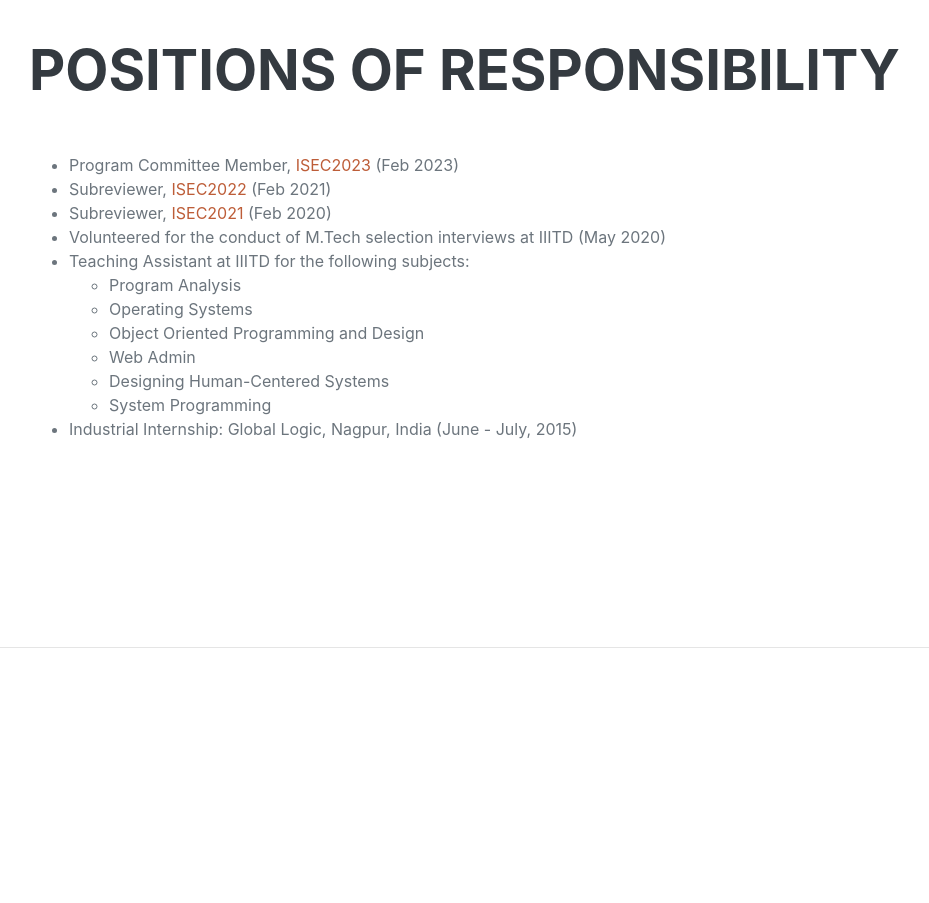
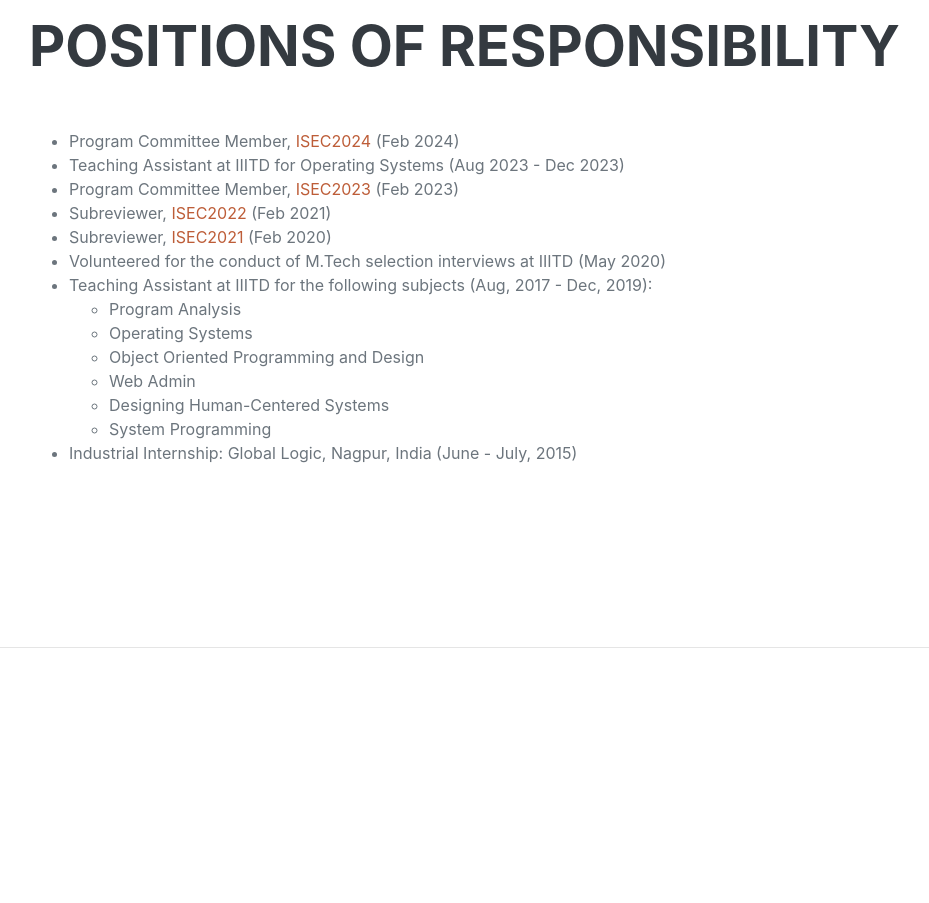
Before and after one commit to khushboochitre/kchitre.github.io, a plain HTML site: page index.html in a window 1280 px wide. Shown: the part 4960-5863 px from the top of the page, without its empty margins (291-1220 px from the left). Drawn offline with nearby package versions, Linux system fonts and the light colour scheme; a web font is replaced by a local one.

Commit message:
Updated PoS

```diff
--- a/index.html
+++ b/index.html
@@ -156,11 +156,13 @@
                 <div class="resume-section-content">
                     <h2 class="mb-5">Positions of responsibility</h2>
                     <ul>
+                      <li>Program Committee Member, <a href="https://conf.researchr.org/home/isec-2024">ISEC2024</a> (Feb 2024)</li>
+                      <li>Teaching Assistant at IIITD for Operating Systems (Aug 2023 - Dec 2023)</li>
                       <li>Program Committee Member, <a href="https://isec23.iiita.ac.in/index">ISEC2023</a> (Feb 2023)</li>
                       <li>Subreviewer, <a href="https://isoft.acm.org/isec2022/">ISEC2022</a> (Feb 2021)</li>
                       <li>Subreviewer, <a href="https://isoft.acm.org/isec2021/">ISEC2021</a> (Feb 2020)</li>
                       <li>Volunteered for the conduct of M.Tech selection interviews at IIITD (May 2020)</li>
-                      <li>Teaching Assistant at IIITD for the following subjects:
+                      <li>Teaching Assistant at IIITD for the following subjects (Aug, 2017 - Dec, 2019):
                         <ul>
                           <li>Program Analysis</li>
                           <li>Operating Systems</li>
```
